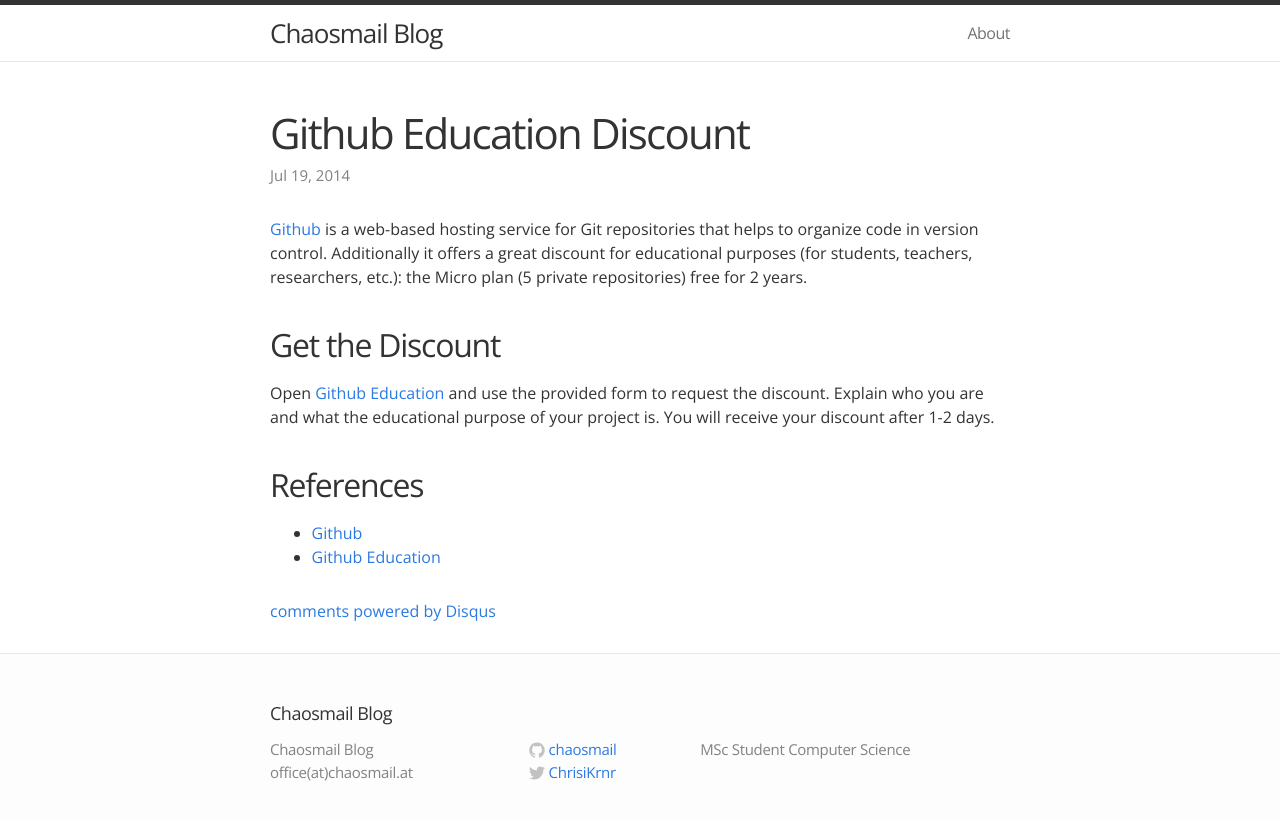
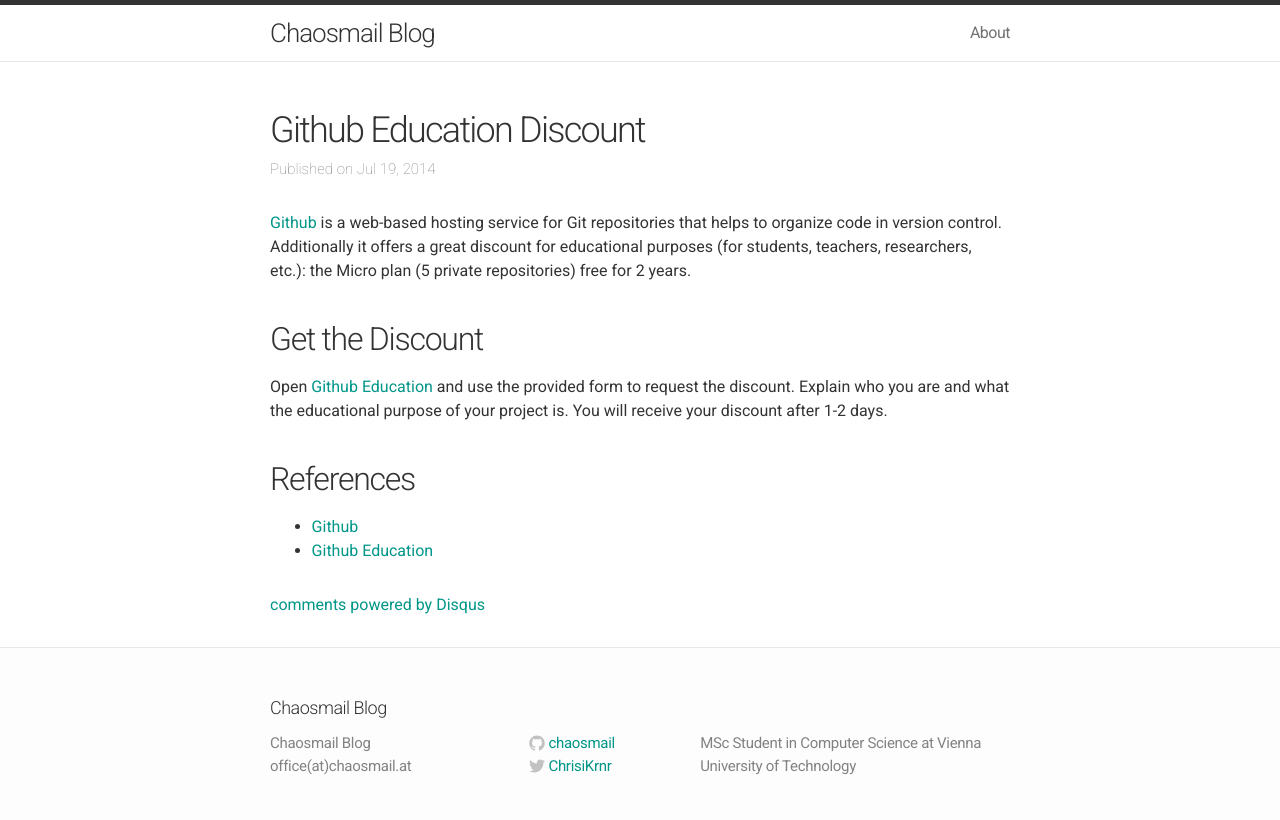
Before and after one commit to chaosmail/chaosmail.github.com, a Jekyll site: the page built from _posts/2014-07-19-github-education.md, in a window 1280 px wide. Shown: the top 820 px of the page. Built offline with Jekyll 4.4.1, drawn with Linux system fonts in a browser that asks for light colours; nearby versions of some CDN libraries; comment, search, counter and statistics services are not loaded.

Commit message:
Fixed layout

```diff
--- a/_config.yml
+++ b/_config.yml
@@ -1,13 +1,16 @@
 # Site settings
 title: Chaosmail Blog
 email: office(at)chaosmail.at
-description: "MSc Student Computer Science"
+description: "MSc Student in Computer Science at Vienna University of Technology"
 baseurl: ""
 url: "http://chaosmail.github.io/"
 twitter_username: ChrisiKrnr
 github_username:  chaosmail
-paginate: 5
+paginate: 10
 
 # Build settings
 markdown: kramdown
 permalink: pretty
+
+gems:
+  - jekyll-paginate
--- a/_includes/head.html
+++ b/_includes/head.html
@@ -7,7 +7,7 @@
     <link rel="canonical" href="{{ page.url | replace:'index.html','' | prepend: site.baseurl | prepend: site.url }}">
 
     <!-- OpenSans Font -->
-    <link href='http://fonts.googleapis.com/css?family=Open+Sans:400italic,400,300' rel='stylesheet' type='text/css'>
+    <link href="https://fonts.googleapis.com/css?family=Roboto:100,300,400,700" rel="stylesheet">
 
     <!-- Bootstrap -->
     <link rel="stylesheet" href="//maxcdn.bootstrapcdn.com/bootstrap/3.2.0/css/bootstrap.min.css">
--- a/_layouts/post.html
+++ b/_layouts/post.html
@@ -5,7 +5,7 @@
 
   <header class="post-header">
     <h1>{{ page.title }}</h1>
-    <p class="meta">{{ page.date | date: "%b %-d, %Y" }}{% if page.author %} • {{ page.author }}{% endif %}{% if page.meta %} • {{ page.meta }}{% endif %}</p>
+    <p class="meta">Published on {{ page.date | date: "%b %-d, %Y" }}{% if page.author %} • {{ page.author }}{% endif %}{% if page.meta %} • {{ page.meta }}{% endif %}</p>
   </header>
 
   <article class="post-content">
--- a/css/chaosmail.css
+++ b/css/chaosmail.css
@@ -2,36 +2,48 @@
 /* ----------------------------------------------------------*/
 
 body {
-	font-family: 'Open Sans', sans-serif;
+	font-family: 'Roboto', sans-serif;
 	font-weight: 400;
 }
 
-/* Custom Home styles */
-/* ----------------------------------------------------------*/
-
-.home h1 {
-	font-size: 42px;
-	font-weight: 400;
+a {
+  color: #009688;
 }
 
-/* Tags */
-.posts .post-tags {
-  	display: block;
-  	font-size: 15px;
+a:hover {
+  color: #00897b;
 }
 
-.label-tags {
-	background-color: #f0ad4e;
-	opacity: 0.7;
+a:visited {
+  color: #00695c;
 }
 
-/* Categories */
-.posts .post-categories {
-  	font-size: 15px;
+.site-title {
+  font-weight: 300;
 }
 
-.label-categories {
-	margin-right: 10px;
-	color: #428bca;
-	opacity: 0.7;
+.post-link {
+  font-weight: 300;
+  margin-top: 0.25em;
+  margin-bottom: 0.5em;
 }
+
+.post-link a {
+  color: #e91e63;
+}
+
+.post-link a:hover {
+  color: #d81b60;
+}
+
+.post-link a:visited {
+  color: #ad1457;
+}
+
+.post-date, .meta {
+  font-weight: 100;
+}
+
+.post-header h1 {
+  font-size: 36px;
+}
```
Also changed, not shown: index.html (+5 -4 lines).
